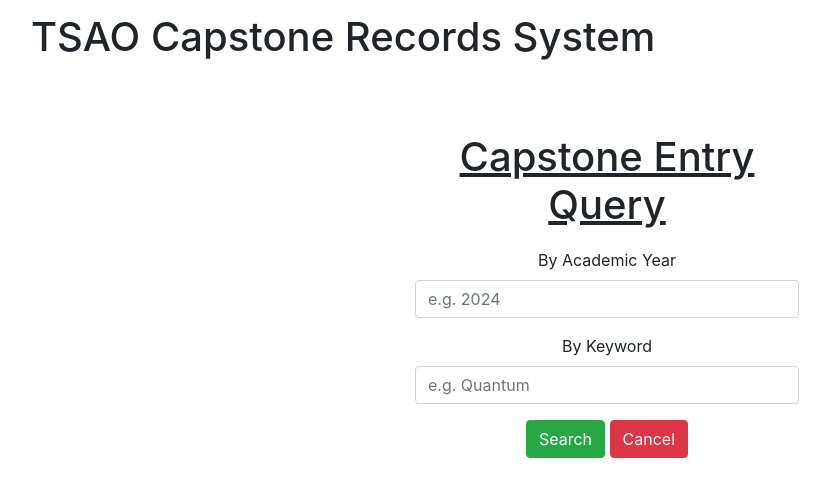
After one commit to DevOpsTeamE/DevOps2023Asg1, a Flask app: page /capstone/ in a window 1280 px wide. The commit adds this page. Shown: the top 497 px of the page, without its empty margins (33-863 px from the left). Run offline with Flask 3, Linux system fonts and the light colour scheme.

Commit message:
Added query function to user and admins

```diff
--- a/controllers/capstone_controller.py
+++ b/controllers/capstone_controller.py
@@ -3,7 +3,7 @@ from flask import render_template
 from flask import request
 from flask import redirect
 from flask import session
-from controllers.utilities.capstone import create_capstone, has_capstone
+from controllers.utilities.capstone import create_capstone, has_capstone, query_capstone
 from controllers.home_controller import user_redirect
 
 CapstoneController =Blueprint('Capstone', __name__, template_folder='../templates/Capstone/', url_prefix='/capstone', static_folder='static', static_url_path='/static');
@@ -23,3 +23,12 @@ def capstone_create_post():
         return user_redirect()
 
     return render_template('capstone_create.html')
+
+@CapstoneController.get('/')
+def query_capstone_page():
+    year =request.args.get('year')
+    keyword =request.args.get('keyword')
+    if year is None or keyword is None:
+        return render_template('capstone_query.html')
+    capstones = query_capstone(year, keyword)
+    return render_template('capstone_query_result.html', capstones =capstones)
--- a/controllers/models/capstone_model.py
+++ b/controllers/models/capstone_model.py
@@ -12,3 +12,8 @@ class Capstone:
         self.companyname =res[5]
         self.poc =res[6]
         self.description =res[7]
+
+class CapstoneQuery:
+    def __init__(self, res):
+        self.title =res[0]
+        self.person =res[1]
--- a/templates/Admin/admin_index.html
+++ b/templates/Admin/admin_index.html
@@ -12,6 +12,7 @@
             <h1>Hi Adminstrator,<br>Welcome to the TSAO Capstone Records System</h1>
             <div style="margin-top:10%" class="flex-container">
                 <a href="/capstone/create"><button type="button" class="btn btn-success"><div>Create</div></button></a>
+                <a href="/capstone/"><button type="button" class="btn btn-success"><div>Query</div></button></a>
             </div>
         </div>
     </body>
--- /dev/null
+++ b/templates/Capstone/capstone_query.html
@@ -0,0 +1,38 @@
+<!DOCTYPE html>
+<html>
+    <link rel="stylesheet" href="{{url_for('Home.static', filename='main.css')}}">
+    <link rel="stylesheet" href="https://cdn.jsdelivr.net/npm/bootstrap@4.0.0/dist/css/bootstrap.min.css" integrity="sha384-Gn5384xqQ1aoWXA+058RXPxPg6fy4IWvTNh0E263XmFcJlSAwiGgFAW/dAiS6JXm" crossorigin="anonymous">
+    <script src="https://code.jquery.com/jquery-3.7.1.min.js" integrity="sha256-/JqT3SQfawRcv/BIHPThkBvs0OEvtFFmqPF/lYI/Cxo=" crossorigin="anonymous"></script>
+    <script src="https://cdn.jsdelivr.net/npm/bootstrap@4.0.0/dist/js/bootstrap.min.js" integrity="sha384-JZR6Spejh4U02d8jOt6vLEHfe/JQGiRRSQQxSfFWpi1MquVdAyjUar5+76PVCmYl" crossorigin="anonymous"></script>
+    <body>
+        <div class="flex-container">
+            <h1>TSAO Capstone Records System</h1>
+        </div>
+        <div class="div-login-center">
+            <h1 style="text-decoration: underline;">
+                Capstone Entry Query
+            </h1>
+            <div style="margin-top:5%;" class="form-group">
+                <label for="year">By Academic Year</label>
+                <input class="form-control" id="year"  placeholder="e.g. 2024">
+            </div>
+            <div class="form-group">
+                <label for="keyword">By Keyword</label>
+                <input class="form-control" id="keyword" placeholder="e.g. Quantum">
+            </div>
+            <div class="button-center">
+                <button id="search-button" type="submit" width="100px" type="button" class="btn btn-success">Search</button>
+                <a href="/login"><button type="button" class="btn btn-danger"><div>Cancel</div></button></a>
+            </div>
+        </div>
+        <script>
+            $('#search-button').click(function (e) {
+                year =document.getElementById('year').value;
+                keyword =document.getElementById('keyword').value;
+                console.log(year);
+                console.log(keyword);
+                window.location.href += '?year=' + year.toString() + '&' + 'keyword=' +keyword.toString();
+            })
+        </script>
+    </body>
+</html>
--- a/templates/User/user_index.html
+++ b/templates/User/user_index.html
@@ -12,6 +12,7 @@
             <h1>Hi {{username}},<br>Welcome to the TSAO Capstone Records System</h1>
             <div style="margin-top:10%" class="flex-container">
                 <a href="/capstone/create"><button type="button" class="btn btn-success"><div>Create</div></button></a>
+                <a href="/capstone/"><button type="button" class="btn btn-success"><div>Query</div></button></a>
             </div>
         </div>
     </body>
```
Also changed, not shown: controllers/home_controller.py (+8 -5 lines), controllers/utilities/capstone.py (+15 -1 lines), templates/Capstone/capstone_query_result.html (added, +71 -0 lines).
